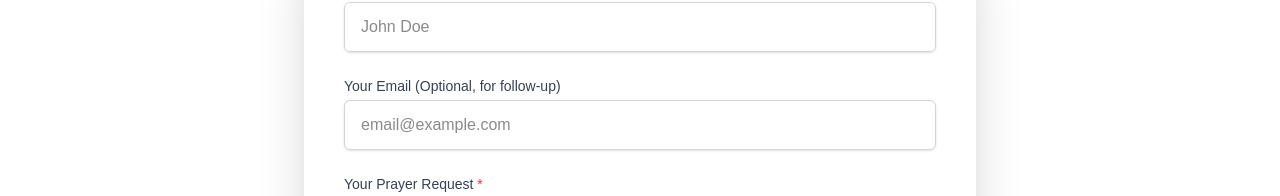
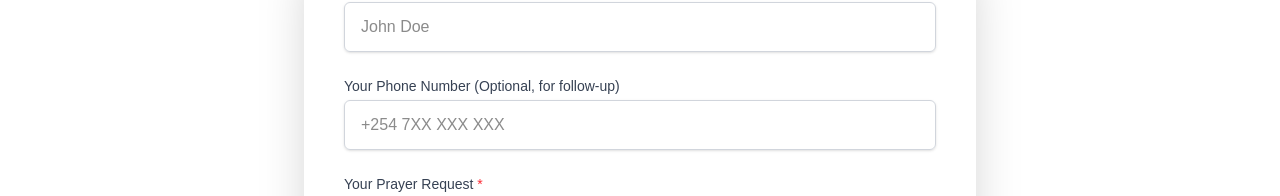
Before and after one commit to code-iddih/evss, a Next.js app in the folder frontend/: page /prayers in a window 1280 px wide. Shown: the part 442-638 px from the top of the page. Built offline with nearby package versions, Linux system fonts and the light colour scheme.

Commit message:
updating the Component

```diff
--- a/frontend/app/prayers/PrayerRequestForm.tsx
+++ b/frontend/app/prayers/PrayerRequestForm.tsx
@@ -2,37 +2,58 @@
 'use client';
 
 import React, { useState } from 'react';
+import { useRouter } from 'next/navigation'; // Import for better handling
 
 export default function PrayerRequestForm() {
   const [name, setName] = useState('');
-  const [email, setEmail] = useState('');
+  const [phoneNumber, setPhoneNumber] = useState(''); // Changed from email
   const [request, setRequest] = useState('');
   const [isSubmitted, setIsSubmitted] = useState(false);
   const [isSubmitting, setIsSubmitting] = useState(false);
+  const [error, setError] = useState<string | null>(null);
 
-  const handleSubmit = (e: React.FormEvent) => {
+  const router = useRouter();
+
+  const handleSubmit = async (e: React.FormEvent) => {
     e.preventDefault();
+    setError(null);
 
     if (request.trim() === '') {
-      alert('Please enter your prayer request.');
+      setError('Please enter your prayer request before submitting.');
       return;
     }
 
     setIsSubmitting(true);
 
-    // --- Placeholder for actual API submission ---
-    // In a real application, you would send this data to a server here.
-    console.log('Submitting Request:', { name, email, request });
+    try {
+      // 1. Send data to our new Next.js API route
+      const response = await fetch('/api/submit-prayer', {
+        method: 'POST',
+        headers: {
+          'Content-Type': 'application/json',
+        },
+        body: JSON.stringify({
+          name: name || 'Anonymous',
+          phoneNumber: phoneNumber || 'N/A',
+          request,
+        }),
+      });
 
-    // Simulate API delay
-    setTimeout(() => {
+      if (!response.ok) {
+        // Handle API route errors
+        const errorData = await response.json();
+        throw new Error(errorData.message || 'Failed to send prayer request.');
+      }
+
+      // 2. Success state
+      setIsSubmitted(true);
+
+    } catch (err: any) {
+      console.error('Submission Error:', err);
+      setError(err.message || 'An unexpected error occurred. Please try again.');
+    } finally {
       setIsSubmitting(false);
-      setIsSubmitted(true);
-      // Optional: Clear the form fields after successful submission
-      // setName('');
-      // setEmail('');
-      // setRequest('');
-    }, 2000);
+    }
   };
 
   if (isSubmitted) {
@@ -44,7 +65,7 @@ export default function PrayerRequestForm() {
           </svg>
           <h2 className="text-3xl font-bold text-green-700 mb-4">Prayer Received!</h2>
           <p className="text-gray-700 text-lg">
-            Thank you for sharing your heart with us. Our prayer team will lift your request up to God. Be blessed!
+            Thank you for sharing your heart with us. Our prayer team will lift your request up to God.
           </p>
         </div>
       </div>
@@ -53,7 +74,7 @@ export default function PrayerRequestForm() {
 
   return (
     <div className="container mx-auto px-4 py-12 min-h-[70vh] flex flex-col items-center">
-      {/* Maroon Heading */}
+      {/* ... (Existing Headings) ... */}
       <h1 className="text-4xl font-serif text-[#7d0707] font-bold text-center mb-6">Submit a Prayer Request</h1>
 
       <p className="text-lg text-gray-700 text-center max-w-3xl mb-10">
@@ -62,6 +83,12 @@ export default function PrayerRequestForm() {
 
       {/* Form Container */}
       <div className="bg-white p-8 md:p-10 rounded-xl shadow-2xl max-w-2xl w-full border-t-4 border-[#d67918]">
+        {error && (
+          <div className="bg-red-100 border-l-4 border-red-500 text-red-700 p-4 mb-4" role="alert">
+            <p className="font-bold">Error</p>
+            <p>{error}</p>
+          </div>
+        )}
         <form onSubmit={handleSubmit} className="space-y-6">
 
           {/* Name Field (Optional) */}
@@ -80,18 +107,18 @@ export default function PrayerRequestForm() {
             />
           </div>
 
-          {/* Email Field (Optional) */}
+          {/* Phone Number Field (Replaced Email, Optional) */}
           <div>
-            <label htmlFor="email" className="block text-sm font-medium text-gray-700 mb-1">
-              Your Email (Optional, for follow-up)
+            <label htmlFor="phone" className="block text-sm font-medium text-gray-700 mb-1">
+              Your Phone Number (Optional, for follow-up)
             </label>
             <input
-              type="email"
-              id="email"
-              value={email}
-              onChange={(e) => setEmail(e.target.value)}
+              type="tel" // Use type="tel" for phone numbers
+              id="phone"
+              value={phoneNumber}
+              onChange={(e) => setPhoneNumber(e.target.value)}
               className="mt-1 block w-full px-4 py-3 border border-gray-300 rounded-md shadow-sm focus:ring-[#7d0707] focus:border-[#7d0707] transition"
-              placeholder="email@example.com"
+              placeholder="+254 7XX XXX XXX"
               disabled={isSubmitting}
             />
           </div>
@@ -120,7 +147,6 @@ export default function PrayerRequestForm() {
             className="w-full flex justify-center items-center py-3 px-4 border border-transparent rounded-md shadow-sm text-lg font-medium text-white bg-[#d67918] hover:bg-[#c26c16] focus:outline-none focus:ring-2 focus:ring-offset-2 focus:ring-[#7d0707] transition disabled:opacity-50"
           >
             {isSubmitting ? (
-              // Loading spinner inside button
               <div className="animate-spin rounded-full h-5 w-5 border-b-2 border-white mr-3"></div>
             ) : null}
             {isSubmitting ? 'Sending Request...' : 'Submit Prayer Request'}
```
